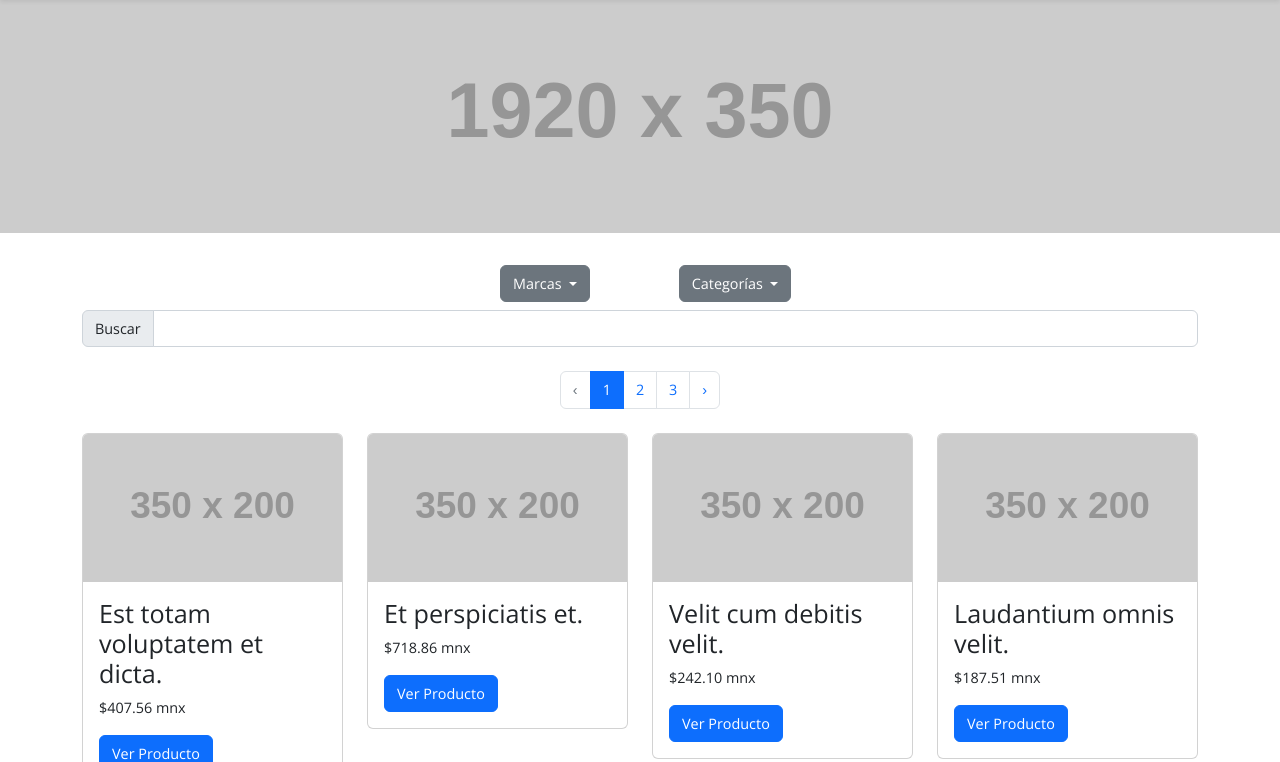
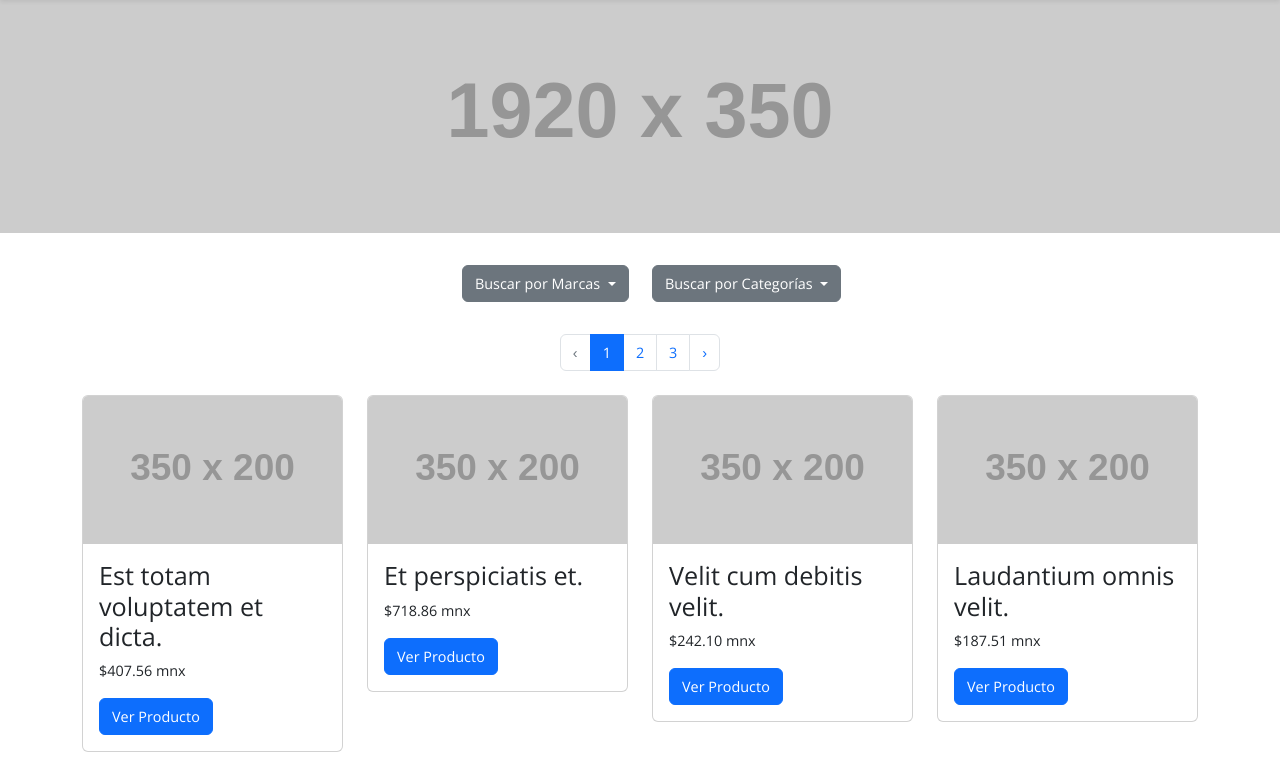
Before and after one commit to Emanuel-SO/snap-up, a Laravel app: page /productos in a window 1280 px wide. Shown: the part 55-817 px from the top of the page. Run offline with Laravel 8, Linux system fonts and the light colour scheme; data comes from the database, SQL or seed files in the repository; grey boxes labelled with a size stand in for pictures from a placeholder-image service; data that the repository does not hold is empty; some libraries are stand-ins or nearby versions.

Commit message:
0.1.23 - filtros todos los productos

```diff
--- a/app/Http/Controllers/AppController.php
+++ b/app/Http/Controllers/AppController.php
@@ -45,8 +45,16 @@ class AppController extends Controller
     }
 
     public function showTodosProductos(){
+        $productos = Producto::with('productimages')->paginate(8);
+
+        /* if(request('search')){
+            $productos = Producto::when($request->search, function ($query, $search) {
+                return $query->where('nombre', 'like', $search = "%{$search}%")
+                    ->orWhere('descripcion', 'like', $search);
+            })->get();
+        } */
+
         $categorias = Categoria::all();
-        $productos = Producto::with('productimages')->paginate(8);
         $marcas = Marca::all();
 
         return view('app.productos',compact('productos','categorias','marcas'));
--- a/resources/views/app/productos.blade.php
+++ b/resources/views/app/productos.blade.php
@@ -9,32 +9,34 @@
 
                 <div class="dropdown  col-lg-2 text-center my-2">
                     <button class="btn btn-secondary dropdown-toggle" type="button" data-bs-toggle="dropdown" aria-expanded="false">
-                      Marcas
+                      Buscar por Marcas
                     </button>
                     <ul class="dropdown-menu">
-                        <li><a class="dropdown-item" href="{{ route('app.showTodosProductos') }}">Todos los productos</a></li>
                         @foreach ($marcas as $marca)
                         <li><a class="dropdown-item" href="{{ route('app.buscarMarca', $marca->id) }}">{{ $marca->nombre }}</a></li>
                         @endforeach
+                        <li><a class="dropdown-item" href="{{ route('app.showTodosProductos') }}">Todos los productos</a></li>
 
                     </ul>
                 </div>
                 <div class="dropdown  col-lg-2 text-center my-2">
                     <button class="btn btn-secondary dropdown-toggle" type="button" data-bs-toggle="dropdown" aria-expanded="false">
-                      Categorías
+                      Buscar por Categorías
                     </button>
                     <ul class="dropdown-menu">
-                        <li><a class="dropdown-item" href="{{ route('app.showTodosProductos') }}">Todos los productos</a></li>
                         @foreach ($categorias as $categoria)
                         <li><a class="dropdown-item" href="{{ route('app.buscarCategoria', $categoria->id) }}">{{ $categoria->nombre }}</a></li>
                         @endforeach
+                        <li><a class="dropdown-item" href="{{ route('app.showTodosProductos') }}">Todos los productos</a></li>
 
                     </ul>
                 </div>
+                {{-- <form action="" method="get">
                     <div class="input-group  col-lg-2">
                         <span class="input-group-text" id="inputGroup-sizing-default">Buscar</span>
-                    <input type="text" class="form-control" aria-label="Sizing example input" aria-describedby="inputGroup-sizing-default">
+                        <input type="text" value="{{ request('search') }}" name="search" class="form-control" aria-label="Sizing example input" aria-describedby="inputGroup-sizing-default" placeholder="¿Qué desea buscar?">
                     </div>
+                </form> --}}
 
         </div>
     </div>
```
Lines whose indentation alone changed are shown as unchanged.
